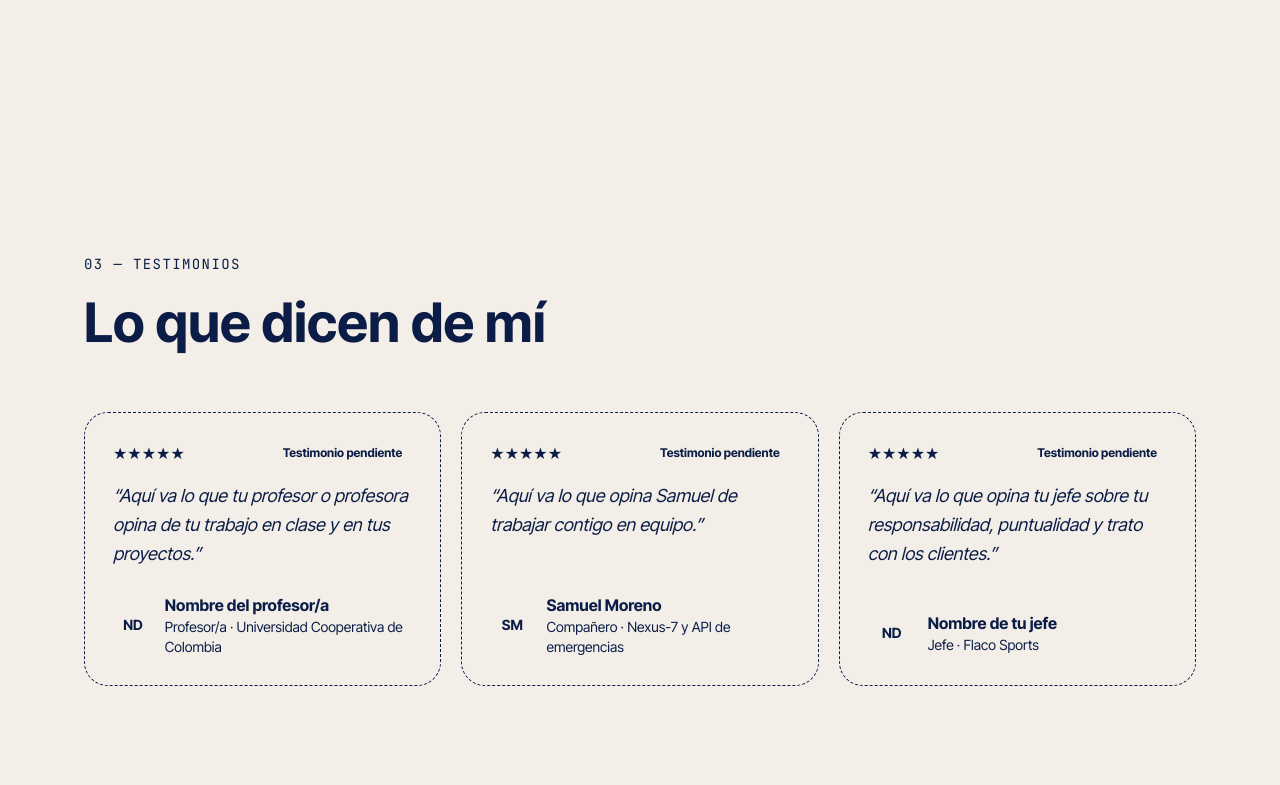
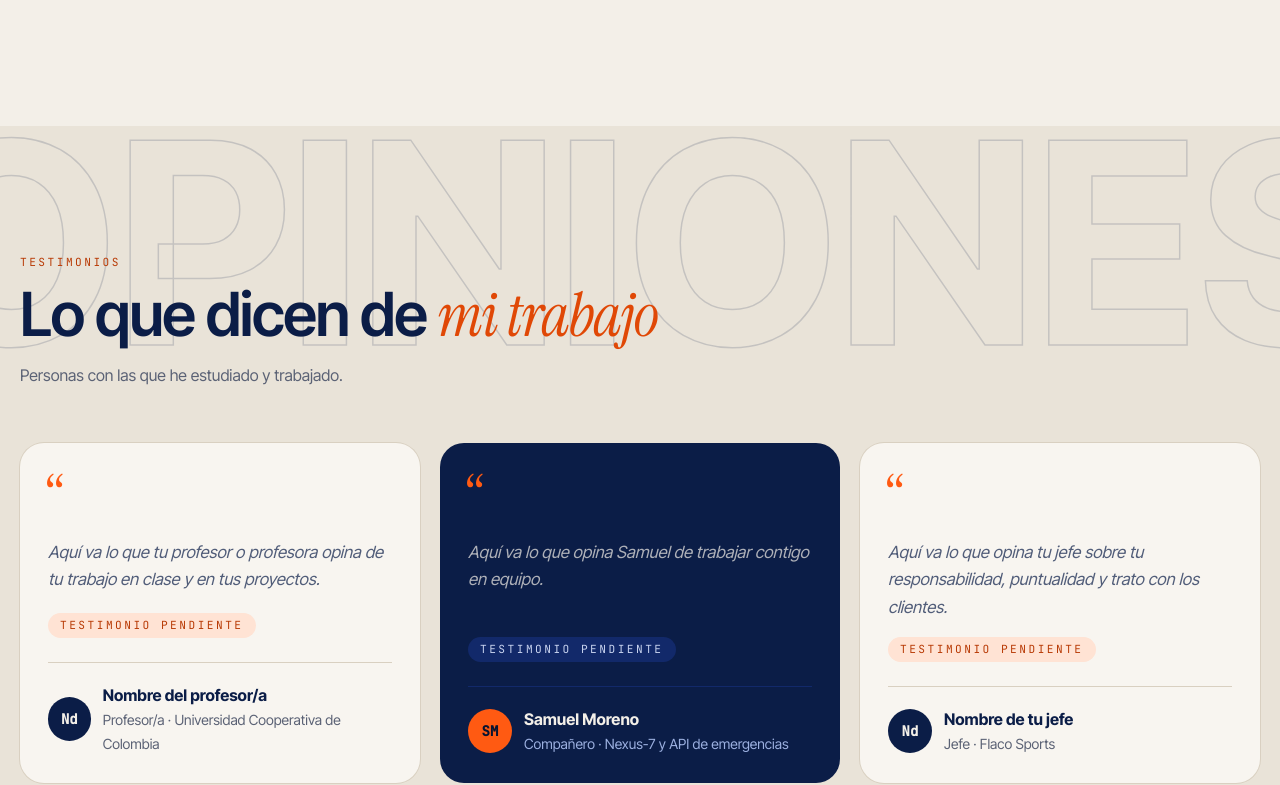
Before and after one commit to LeiderCadena2110/My_Portfolio, a Next.js app in the folder mi-portafolio/: page / in a window 1280 px wide. Shown: the part 4943-5728 px from the top of the page. Built offline with nearby package versions, Linux system fonts and the light colour scheme.

Commit message:
feat(testimonials): tarjetas de testimonios con la nueva paleta

```diff
--- a/mi-portafolio/components/Testimonials.tsx
+++ b/mi-portafolio/components/Testimonials.tsx
@@ -1,48 +1,58 @@
+import Image from "next/image";
 import { testimonials } from "@/data/testimonials";
 
 /* =============================================================================
-   5. TESTIMONIOS (mínimo 3)
-   Nombre · cargo o relación · foto o avatar · texto · estrellas
+   5. TESTIMONIOS (mínimo 3): nombre, cargo, foto y texto.
+   Los que aún no son reales se muestran como "Testimonio pendiente".
    ============================================================================= */
 export default function Testimonials() {
   return (
-    <section id="testimonios" className="bg-ink py-24 sm:py-32">
-      <div className="mx-auto max-w-6xl px-5">
-        <div className="reveal max-w-2xl">
-          <p className="font-mono text-sm tracking-widest text-mint uppercase">03 — Testimonios</p>
-          <h2 className="mt-2 font-display text-[clamp(1.9rem,4.5vw,3.4rem)] font-bold text-snow">Lo que dicen <span className="text-gradient">de mí</span></h2>
-        </div>
+    <section id="testimonios" data-theme="light" className="relative overflow-hidden bg-pearl-200 py-24 sm:py-32">
+      <p aria-hidden="true" className="text-ghost pointer-events-none absolute -top-6 left-1/2 -translate-x-1/2 font-display text-[22vw] leading-none font-bold whitespace-nowrap text-sapphire-900 uppercase">
+        Opiniones
+      </p>
 
-        <div className="mt-12 grid gap-5 md:grid-cols-3">
-          {testimonials.map((t, i) => {
-            const initials = t.name.split(" ").map((w) => w[0]).slice(0, 2).join("").toUpperCase();
-            return (
-              <figure
-                key={i}
-                style={{ ["--i" as string]: i }}
-                className={`reveal lift flex flex-col rounded-3xl border bg-white/[.04] p-7 ${t.pending ? "border-dashed border-sun/40" : "border-white/10"}`}
-              >
-                <div className="flex items-center justify-between">
-                  <span className="text-sun" aria-label="5 estrellas">★★★★★</span>
-                  {t.pending && <span className="rounded-full bg-sun/15 px-2.5 py-0.5 text-xs font-bold text-sun">Testimonio pendiente</span>}
-                </div>
-                <blockquote className={`mt-4 flex-1 text-lg leading-relaxed ${t.pending ? "text-haze italic" : "text-snow"}`}>“{t.text}”</blockquote>
-                <figcaption className="mt-6 flex items-center gap-3">
+      <div className="relative mx-auto max-w-7xl px-5">
+        <header className="max-w-2xl">
+          <p className="reveal kicker text-ember-700">Testimonios</p>
+          <h2 className="reveal mt-3 font-display text-[clamp(2.2rem,5vw,3.8rem)] leading-[1.02] font-semibold tracking-tight text-sapphire-900">
+            Lo que dicen de <em className="font-serif font-normal text-ember-600 italic">mi trabajo</em>
+          </h2>
+          <p className="reveal mt-4 text-stone">Personas con las que he estudiado y trabajado.</p>
+        </header>
+
+        <ul className="mt-14 grid gap-5 md:grid-cols-3">
+          {testimonials.map((t, i) => (
+            <li key={t.name} className="reveal" style={{ ["--i" as string]: i }}>
+              <figure className={`flex h-full flex-col rounded-[24px] p-7 transition-transform duration-500 hover:-translate-y-1.5 ${
+                i === 1 ? "bg-sapphire-900 text-pearl" : "bg-pearl-100 text-sapphire-900 ring-1 ring-pearl-300"
+              }`}>
+                <span aria-hidden="true" className="font-serif text-6xl leading-none text-ember">“</span>
+                <blockquote className={`mt-2 flex-1 text-[1.05rem] leading-relaxed ${t.pending ? "italic opacity-70" : ""}`}>
+                  {t.text}
+                </blockquote>
+                {t.pending && (
+                  <p className={`mt-4 w-fit rounded-full px-3 py-1 kicker ${i === 1 ? "bg-sapphire-800 text-sapphire-200" : "bg-ember-100 text-ember-700"}`}>
+                    Testimonio pendiente
+                  </p>
+                )}
+                <figcaption className={`mt-6 flex items-center gap-3 border-t pt-5 ${i === 1 ? "border-sapphire-800" : "border-pearl-300"}`}>
                   {t.avatar ? (
-                    // eslint-disable-next-line @next/next/no-img-element
-                    <img src={t.avatar} alt={t.name} width={48} height={48} className="size-12 rounded-full object-cover" />
+                    <Image src={t.avatar} alt={`Foto de ${t.name}`} width={44} height={44} className="size-11 rounded-full object-cover" />
                   ) : (
-                    <span className="grid size-12 place-items-center rounded-full bg-gradient-to-br from-brand to-mint font-display text-sm font-bold text-snow">{initials}</span>
+                    <span aria-hidden="true" className={`grid size-11 place-items-center rounded-full font-mono text-sm font-bold ${i === 1 ? "bg-ember text-sapphire-950" : "bg-sapphire-900 text-pearl"}`}>
+                      {t.name.split(" ").map((w) => w[0]).slice(0, 2).join("")}
+                    </span>
                   )}
-                  <div>
-                    <p className="font-bold text-snow">{t.name}</p>
-                    <p className="text-sm text-haze">{t.role}</p>
-                  </div>
+                  <span className="min-w-0">
+                    <b className="block truncate">{t.name}</b>
+                    <span className={`text-sm ${i === 1 ? "text-sapphire-300" : "text-stone"}`}>{t.role}</span>
+                  </span>
                 </figcaption>
               </figure>
-            );
-          })}
-        </div>
+            </li>
+          ))}
+        </ul>
       </div>
     </section>
   );
```
